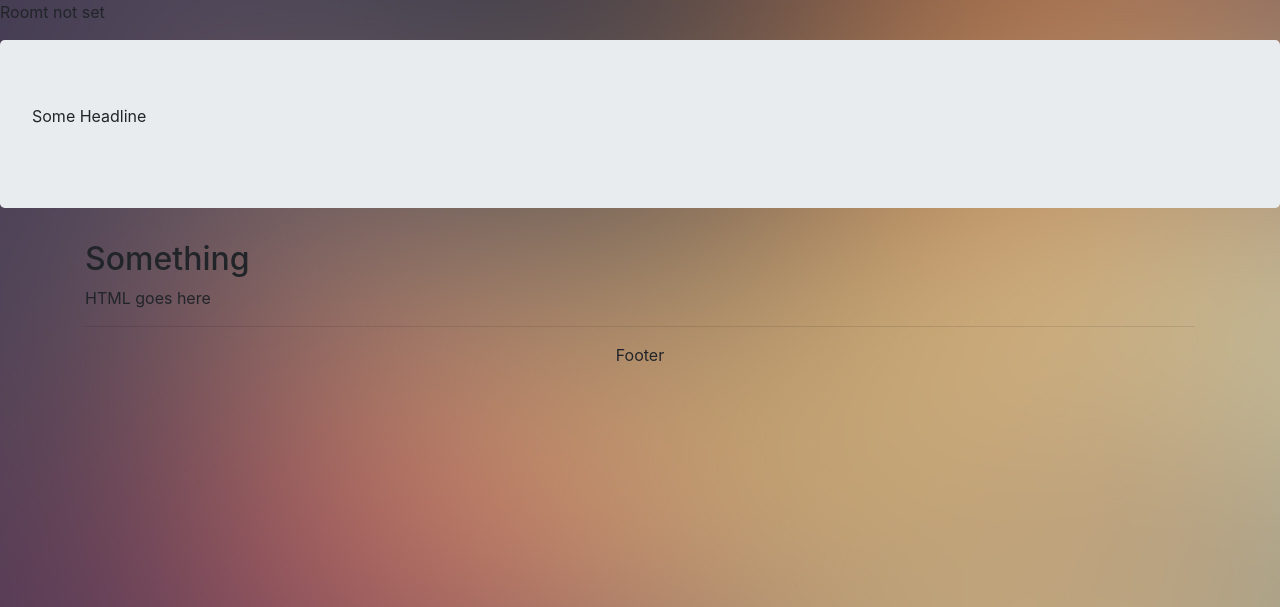
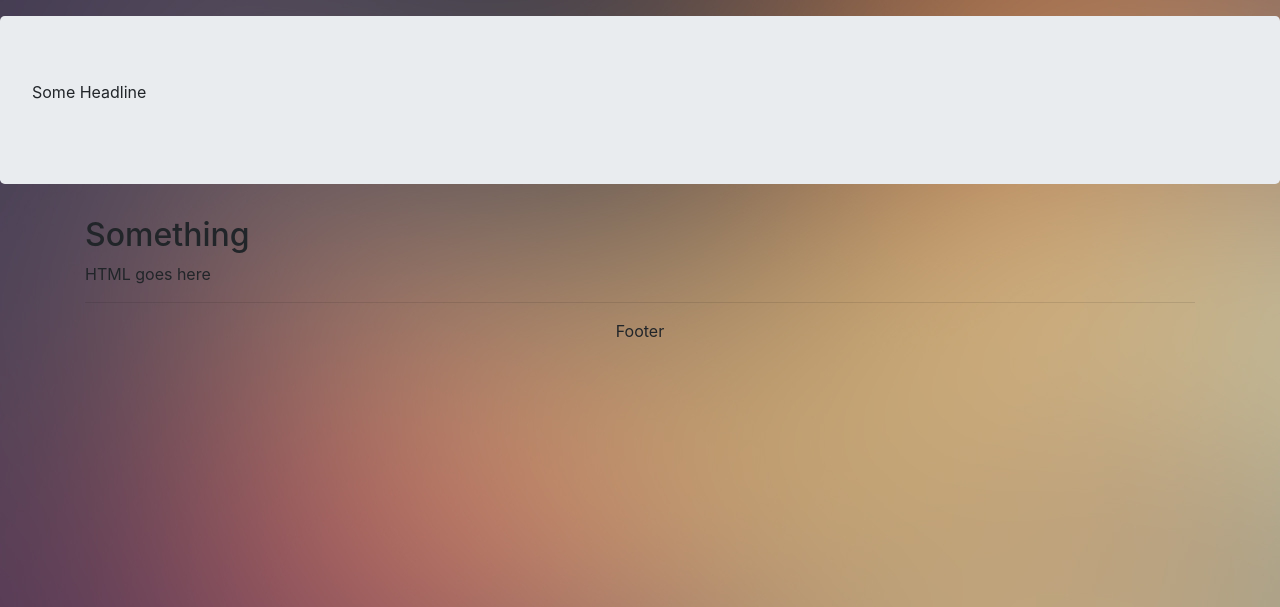
Before and after one commit to fkressmann/feedi-io, a Flask app: template src/templates/index.html in a window 1280 px wide. Shown: the top 607 px of the page. Run offline with Flask 2, Linux system fonts and the light colour scheme; the template is opened without the code that fills it, so the values that code supplies are empty; parts of the project's set-up code (start-up, migrations or seed data) failed here and were passed over.

Commit message:
Removed room not set from base

```diff
--- a/src/templates/base.html
+++ b/src/templates/base.html
@@ -15,8 +15,6 @@
             background-color: #{{ room.primary_color }} !important;
         }
     </style>
-    {% else %}
-    Roomt not set
     {% endif %}
     <title>{% block title %}{% endblock %}</title>
 </head>
```
